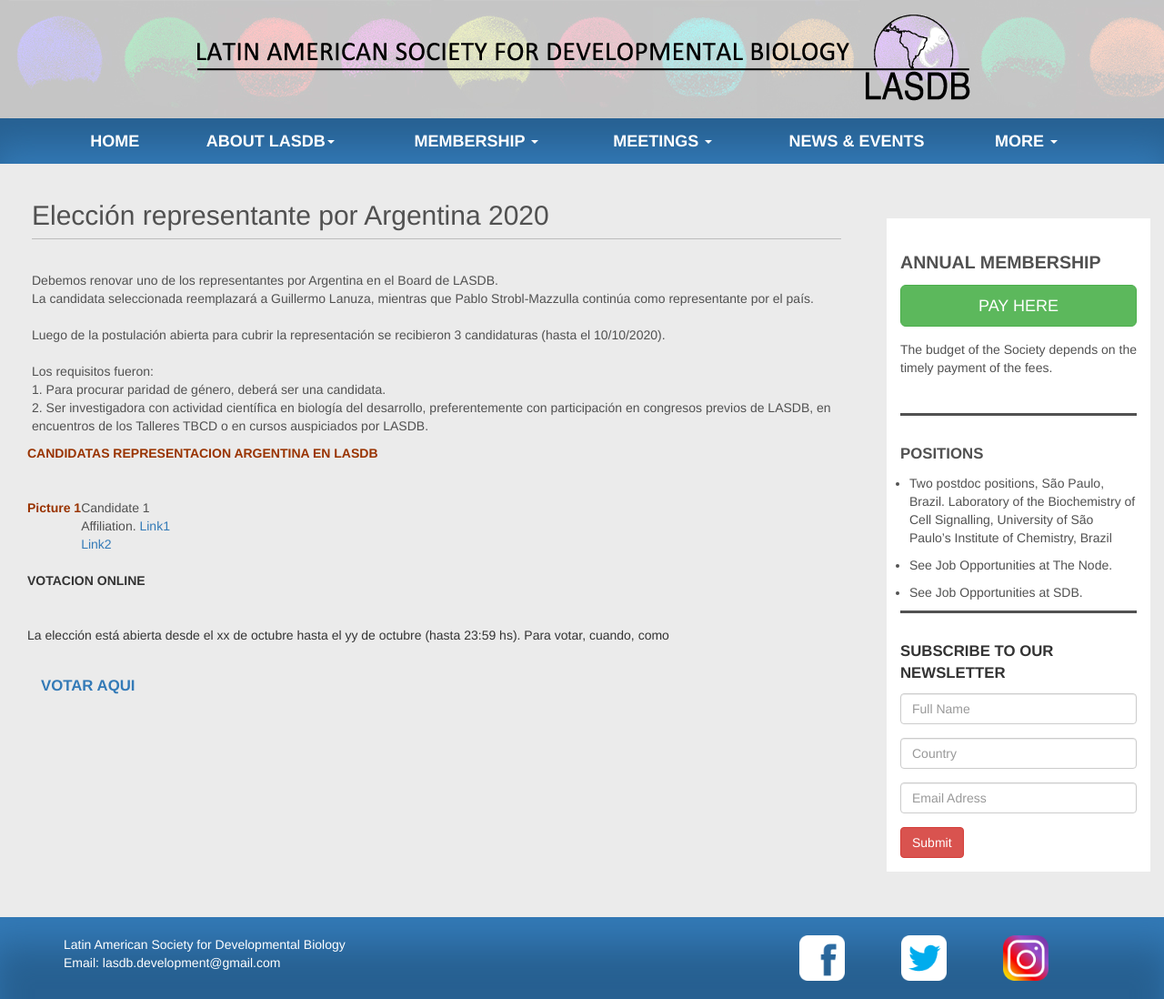
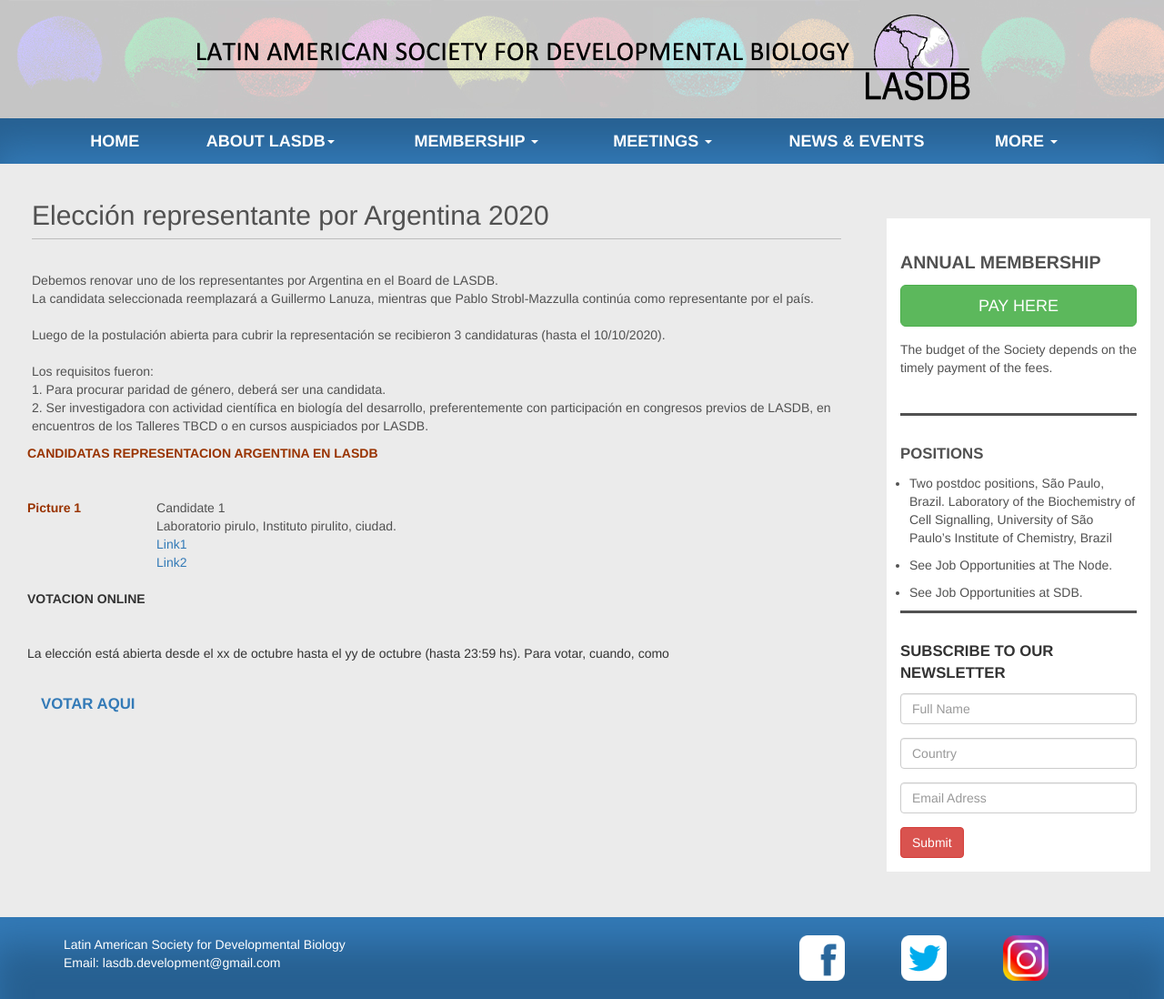
Before and after one commit to lasdb/lasdb.github.io, a Jekyll site: the page built from pages/Argentina-representante-2020.html, in a window 1280 px wide. Shown: the whole page at 91% size. Built offline with Jekyll 4.4.1, drawn with Linux system fonts in a browser that asks for light colours; nearby versions of some CDN libraries.

Commit message:
Update Argentina-representante-2020.html

```diff
--- a/pages/Argentina-representante-2020.html
+++ b/pages/Argentina-representante-2020.html
@@ -23,7 +23,7 @@
 <tr>
 <td valign="top" width="35%"><strong><span style="color: #993300;" class="text_bco">Picture 1</span></strong></td>
 <td><span class="texto_layer">Candidate 1</span></strong><br>
-    <span class="texto_layer">Affiliation.</span>
+    <span class="texto_layer">Laboratorio pirulo, Instituto pirulito, ciudad. </span><br>
     <a href="http:"> Link1 </a><br>
     <a href="http:"> Link2 </a><br></td>
 </tr>
```
